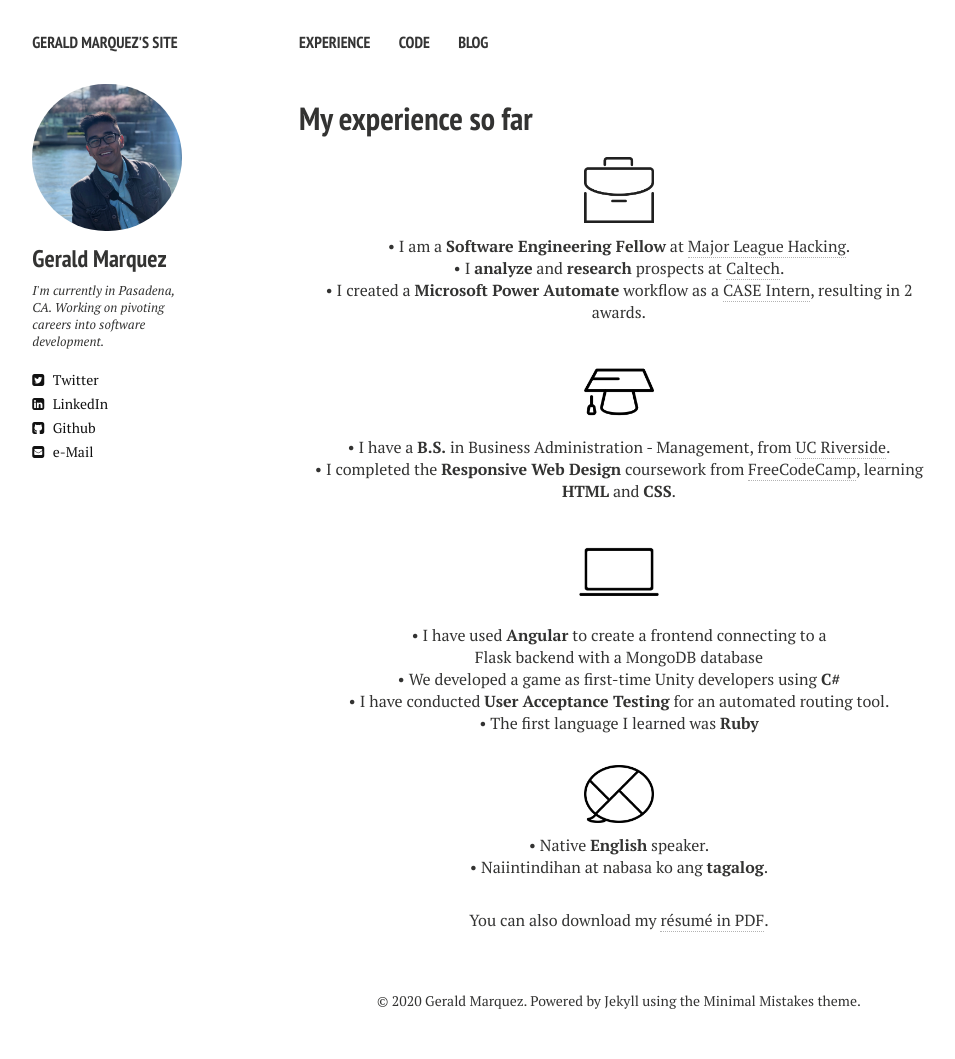
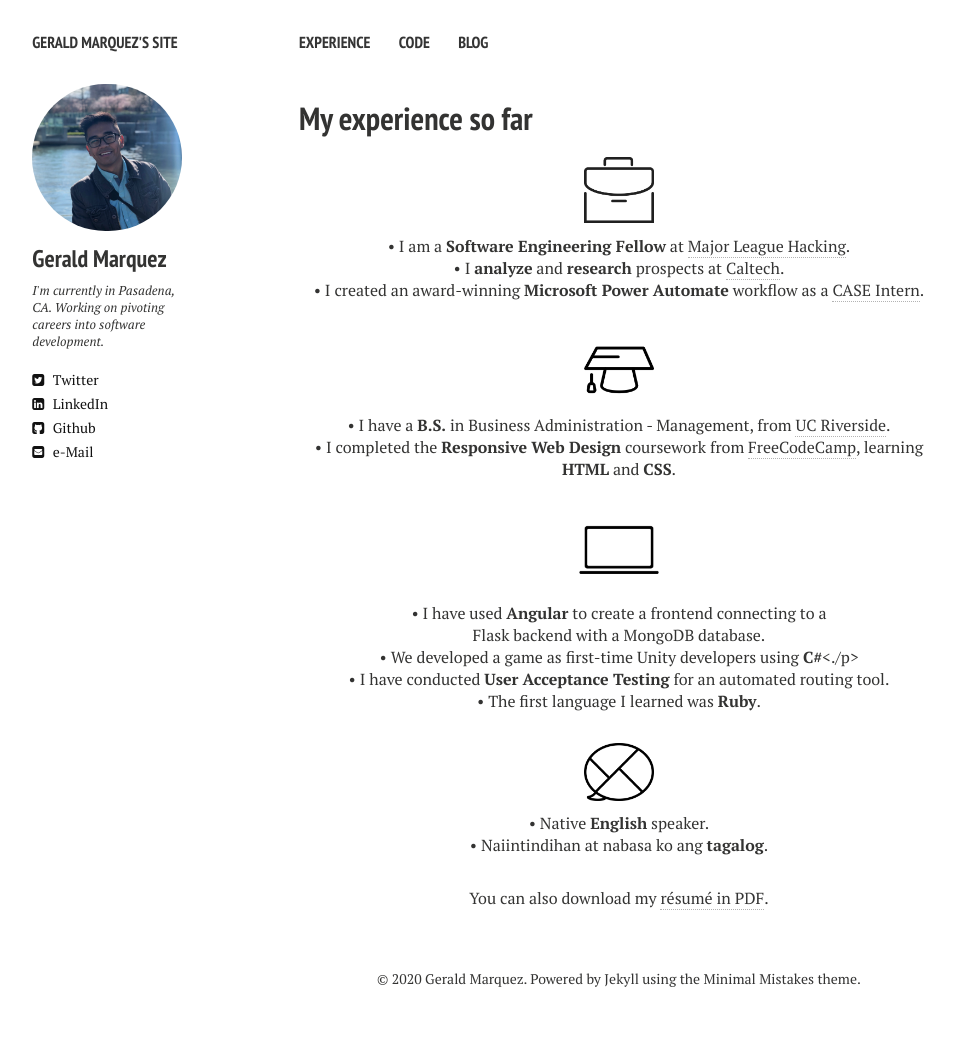
Before and after one commit to gprmarquez/temp.gprmarquez.github.io, a Jekyll site: the page built from exp.md, in a window 1280 px wide. Shown: the whole page, without its empty margins (21-976 px from the left). Built offline with Jekyll 4.4.1, drawn with Linux system fonts in a browser that asks for light colours; nearby versions of some CDN libraries; after the commit the page ends 1037 px from its top, so only the background shows below that.

Commit message:
fixing punctuation

```diff
--- a/_layouts/exp.html
+++ b/_layouts/exp.html
@@ -47,17 +47,17 @@
     <p align="center" class=bottom-small><img src="{{ site.url }}/images/CV/business.png" alt="Work Experience" width="70" height="70"></p>
     <p align="center">&#8226 I am a <strong>Software Engineering Fellow</strong> at <a href="https://fellowship.mlh.io/" target="_blank">Major League Hacking</a>.</p>
     <p align="center">&#8226 I <strong>analyze</strong> and <strong>research</strong> prospects at <a href="https://www.caltech.edu/" target="_blank">Caltech</a>.</p>
-    <p align="center" class="bottom-three">&#8226 I created a <strong>Microsoft Power Automate</strong> workflow as a <a href="https://www.case.org/talent-management/case-advancement-internship-program" target="_blank">CASE Intern</a>, resulting in 2 awards.</p>
+    <p align="center" class="bottom-three">&#8226 I created an award-winning <strong>Microsoft Power Automate</strong> workflow as a <a href="https://www.case.org/talent-management/case-advancement-internship-program" target="_blank">CASE Intern</a>.</p>
 
     <p align="center" class=bottom-small><img src="{{ site.url }}/images/CV/study2.png" alt="Education" width="70" height="70"></p>
     <p align="center">&#8226 I have a <strong>B.S.</strong> in Business Administration - Management, from <a href="https://imatge.upc.edu/web/ferran" target="_blank">UC Riverside</a>.</p>
     <p align="center" class="bottom-three">&#8226 I completed the <strong>Responsive Web Design</strong> coursework from <a href="https://www.freecodecamp.org/certification/gprmarquez/responsive-web-design" target="_blank">FreeCodeCamp</a>, learning <strong> HTML</strong> and <strong>CSS</strong>.</p>
 
     <p align="center" class=bottom-small><img src="{{ site.url }}/images/CV/computer2.png" alt="Computer Skills" width="80" height="80"></p>
-    <p align="center">&#8226 I have used <strong>Angular</strong> to create a frontend connecting to a <br>Flask backend with a MongoDB database </p>
-    <p align="center">&#8226 We developed a game as first-time Unity developers using <strong>C#</strong></p>
+    <p align="center">&#8226 I have used <strong>Angular</strong> to create a frontend connecting to a <br>Flask backend with a MongoDB database.</p>
+    <p align="center">&#8226 We developed a game as first-time Unity developers using <strong>C#</strong><./p>
     <p align="center">&#8226 I have conducted <strong>User Acceptance Testing</strong> for an automated routing tool.</p>
-    <p align="center" class="bottom-three">&#8226 The first language I learned was <strong>Ruby</strong></p>
+    <p align="center" class="bottom-three">&#8226 The first language I learned was <strong>Ruby</strong>.</p>
 
     <p align="center" class=bottom-small><img src="{{ site.url }}/images/CV/talk.png" alt="Languages" width="70" height="70"></p>
     <p align="center">&#8226 Native <strong>English</strong> speaker.</p>
```
